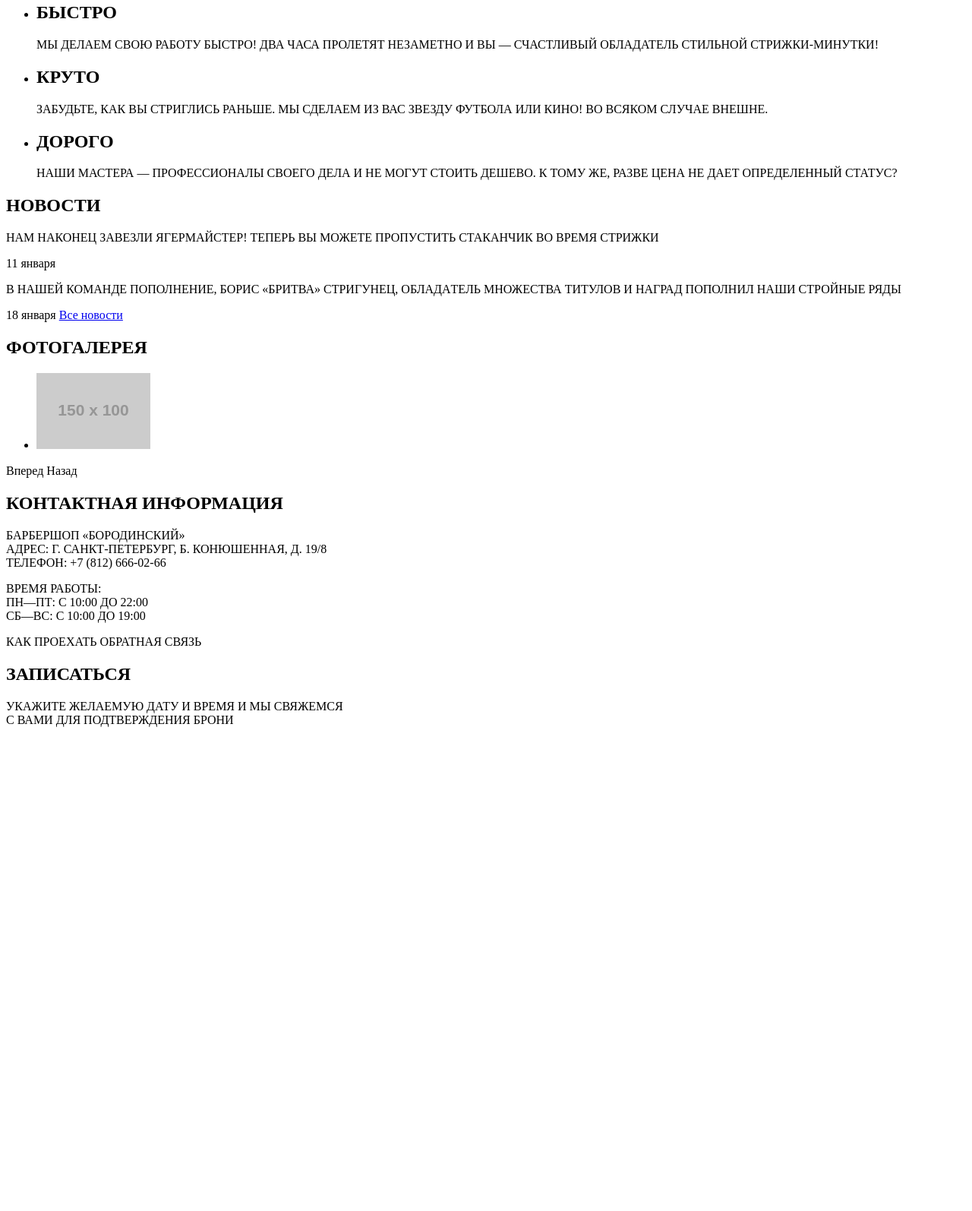
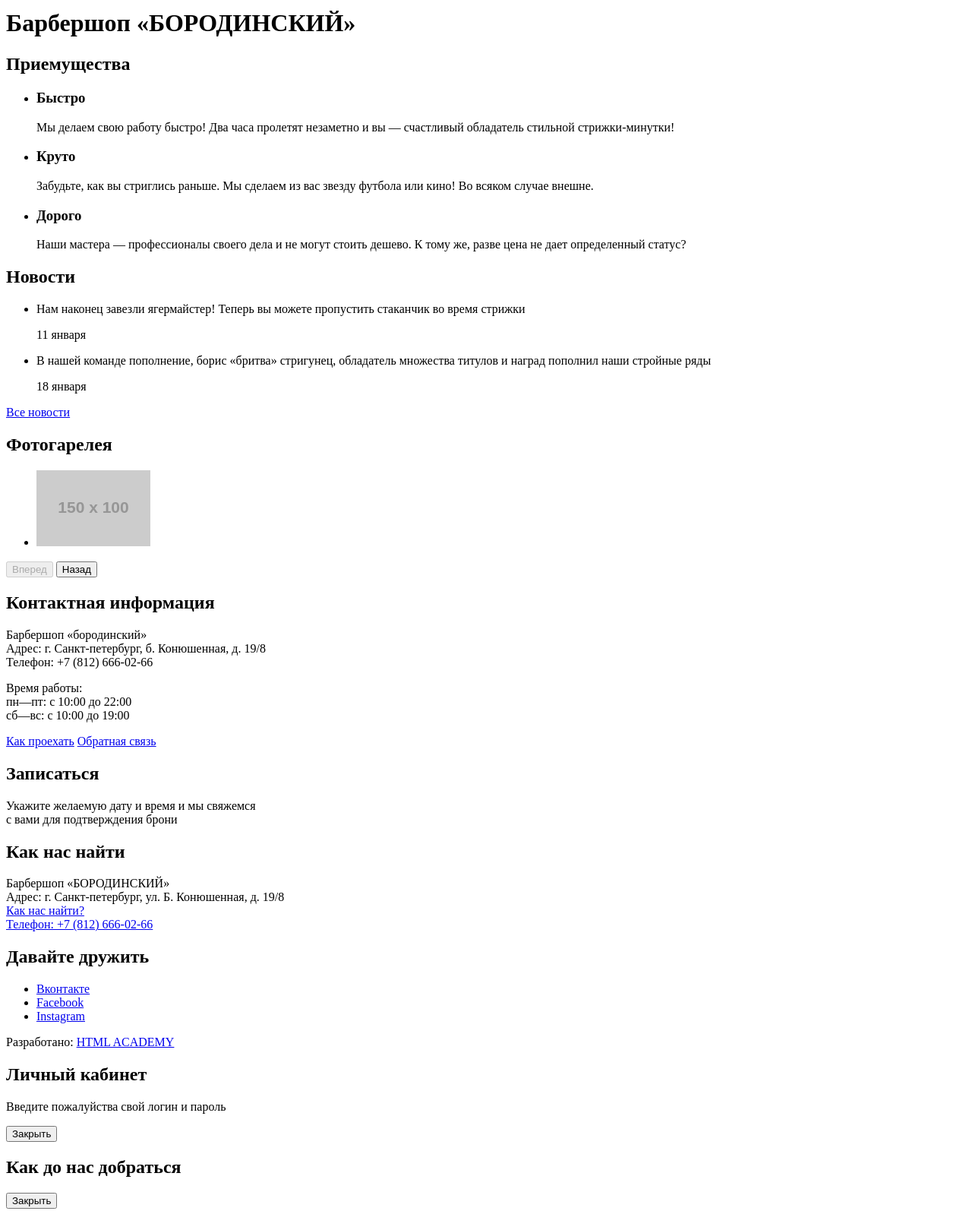
Before and after one commit to Dantana1/BarberShop, a plain HTML site: page index.html in a window 1280 px wide. Shown: the part 261-1855 px from the top of the page at 76% size. Before the commit the page ends 1234 px from the top, so only its background shows below. Drawn offline with Linux system fonts and the light colour scheme; placeholder pictures from the web are drawn by us.

Commit message:
Разметка исправленная

```diff
--- a/index.html
+++ b/index.html
@@ -7,6 +7,9 @@
   <body>
     <header>
         <nav>
+            <a>
+                <img src="https://via.placeholder.com/150x100" alt=""></img>
+            </a>
             <ul>
                 <li>
                     <a href="#">Информация</a>
@@ -23,81 +26,117 @@
                 <li>
                     <a href="#">Контакты</a>
                 </li>
-                <li>
-                    <a href="#">Вход</a>
-                </li>
             </ul>
+            <a href="#">Вход</a>
         </nav>
     </header>
     <main>
+        <h1>Барбершоп «БОРОДИНСКИЙ»</h1>
         <section>
-            <img src="https://via.placeholder.com/150x100" alt=""></img>
+            <h2>Приемущества</h2>
             <ul>
                 <li>
-                    <h2>БЫСТРО</h2>
-                    <p>МЫ ДЕЛАЕМ СВОЮ РАБОТУ БЫСТРО! ДВА ЧАСА ПРОЛЕТЯТ НЕЗАМЕТНО И ВЫ — СЧАСТЛИВЫЙ ОБЛАДАТЕЛЬ СТИЛЬНОЙ СТРИЖКИ-МИНУТКИ!</p>
+                    <h3>Быстро</h3>
+                    <p>Мы делаем свою работу быстро! Два часа пролетят незаметно и вы — счастливый обладатель стильной стрижки-минутки!</p>
                 </li>
                 <li>
-                    <h2>КРУТО</h2>
-                    <p>ЗАБУДЬТЕ, КАК ВЫ СТРИГЛИСЬ РАНЬШЕ. МЫ СДЕЛАЕМ ИЗ ВАС ЗВЕЗДУ ФУТБОЛА ИЛИ КИНО! ВО ВСЯКОМ СЛУЧАЕ ВНЕШНЕ.</p>
+                    <h3>Круто</h3>
+                    <p>Забудьте, как вы стриглись раньше. Мы сделаем из вас звезду футбола или кино! Во всяком случае внешне.</p>
                 </li>
                 <li>
-                    <h2>ДОРОГО</h2>
-                    <p>НАШИ МАСТЕРА — ПРОФЕССИОНАЛЫ СВОЕГО ДЕЛА И НЕ МОГУТ СТОИТЬ ДЕШЕВО. К ТОМУ ЖЕ, РАЗВЕ ЦЕНА НЕ ДАЕТ ОПРЕДЕЛЕННЫЙ СТАТУС?</p>
+                    <h3>Дорого</h3>
+                    <p>Наши мастера — профессионалы своего дела и не могут стоить дешево. К тому же, разве цена не дает определенный статус?</p>
                 </li>
             </ul>
         </section>
 
         <section>
-            <h2>НОВОСТИ</h2>
-            <p>НАМ НАКОНЕЦ ЗАВЕЗЛИ ЯГЕРМАЙСТЕР! ТЕПЕРЬ ВЫ МОЖЕТЕ ПРОПУСТИТЬ СТАКАНЧИК ВО ВРЕМЯ СТРИЖКИ</p>
-            <span>11 января</span>
-            <p></p>
-            <span></span>
-            <p>В НАШЕЙ КОМАНДЕ ПОПОЛНЕНИЕ, БОРИС «БРИТВА» СТРИГУНЕЦ, ОБЛАДAТЕЛЬ МНОЖЕСТВА ТИТУЛОВ И НАГРАД ПОПОЛНИЛ НАШИ СТРОЙНЫЕ РЯДЫ</p>
-            <span>18 января</span>
+            <h2>Новости</h2>
+            <ul>
+                <li>
+                    <p>Нам наконец завезли ягермайстер! Теперь вы можете пропустить стаканчик во время стрижки</p>
+                    <date datetime="2021-01-11">11 января</date>
+                </li>
+                <li>
+                    <p>В нашей команде пополнение, борис «бритва» стригунец, обладaтель множества титулов и наград пополнил наши стройные ряды</p>
+                    <date datetime="2021-01-18">18 января</date>
+                </li>
+            </ul>
             <a href="#">Все новости</a>
-
-            <h2>ФОТОГАЛЕРЕЯ</h2>
+        </section>
+        <section>
+            <h2>Фотогарелея</h2>
             <ul>
                 <li>
                     <img src="https://via.placeholder.com/150x100" alt="">
                 </li>
             </ul>
-            Вперед
-            Назад
+            <button type="button" disabled>Вперед</button>
+            <button type="button">Назад</button>
         </section>
 
         <section>
-            <h2>КОНТАКТНАЯ ИНФОРМАЦИЯ</h2>
+            <h2>Контактная информация</h2>
             <p>
-                БАРБЕРШОП «БОРОДИНСКИЙ»
-                <br>
-                АДРЕС: Г. САНКТ-ПЕТЕРБУРГ, Б. КОНЮШЕННАЯ, Д. 19/8
-                <br>
-                ТЕЛЕФОН: +7 (812) 666-02-66
+                Барбершоп «бородинский»<br>
+                Адрес: г. Санкт-петербург, б. Конюшенная, д. 19/8<br>
+                Телефон: +7 (812) 666-02-66
+
             </p>
             <p>
-                ВРЕМЯ РАБОТЫ:
-                <br>
-                ПН—ПТ: С 10:00 ДО 22:00
-                <br>
-                СБ—ВС: С 10:00 ДО 19:00
+                Время работы:<br>
+                пн—пт: с 10:00 до 22:00<br>
+                сб—вс: с 10:00 до 19:00
             </p>
-            КАК ПРОЕХАТЬ
-            ОБРАТНАЯ СВЯЗЬ
-
-            <h2>ЗАПИСАТЬСЯ</h2>
+            <a href="#">Как проехать</a>
+            <a href="#">Обратная связь</a>
+        </section>
+        <section>
+            <h2>Записаться</h2>
             <p>
-                УКАЖИТЕ ЖЕЛАЕМУЮ ДАТУ И ВРЕМЯ И МЫ СВЯЖЕМСЯ
-                <br>
-                С ВАМИ ДЛЯ ПОДТВЕРЖДЕНИЯ БРОНИ
+                Укажите желаемую дату и время и мы свяжемся<br>
+                с вами для подтверждения брони
             </p>
         </section>
-
     </main>
     <footer>
+        <section>
+            <h2>Как нас найти</h2>
+            <p>
+                Барбершоп «БОРОДИНСКИЙ»<br>
+                Адрес: г. Санкт-петербург, ул. Б. Конюшенная, д. 19/8<br>
+                <a href="#">Как нас найти?</a><br>
+                <a href="tel:+78126660266">Телефон: +7 (812) 666-02-66</a>
+            </p>
+        </section>
+        <section>
+            <h2>Давайте дружить</h2>
+            <ul>
+                <li>
+                    <a href="#">Вконтакте</a>
+                </li>
+                <li>
+                    <a href="#">Facebook</a>
+                </li>
+                <li>
+                    <a href="#">Instagram</a>
+                </li>
+            </ul>
+        </section>
+        <p>
+            Разработано:
+            <a href="#">HTML ACADEMY</a>
+        </p>
+    </footer>
 
-    </footer>
+    <section>
+        <h2>Личный кабинет</h2>
+        <p>Введите пожалуйства свой логин и пароль</p>
+        <button type="button">Закрыть</button>
+    </section>
+    <section>
+        <h2>Как до нас добраться</h2>
+        <button type="button">Закрыть</button>
+    </section>
   </body>
 </html>
```
